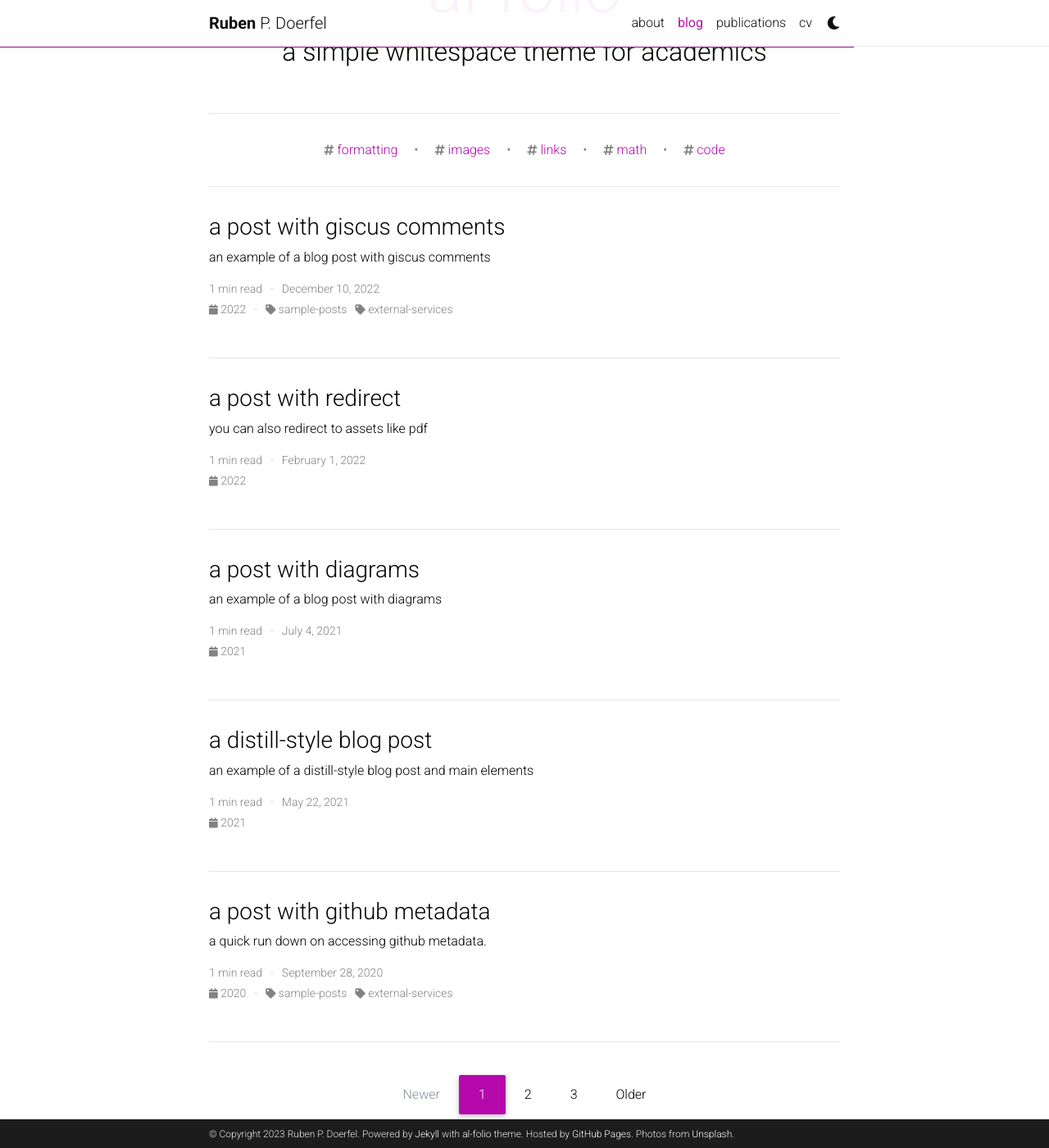
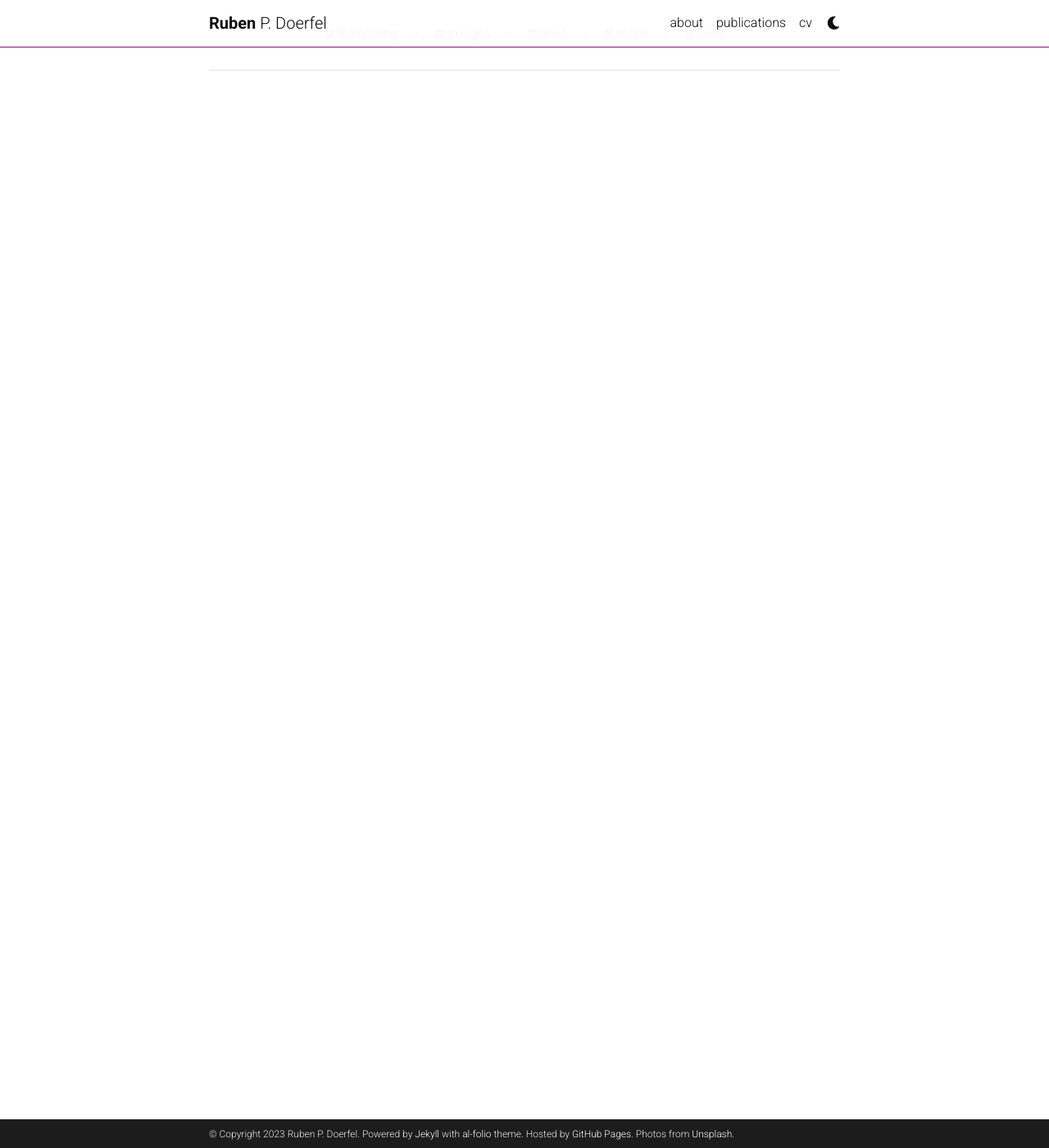
Before and after one commit to RDoerfel/rdoerfel.github.io, a Jekyll site: the page built from blog/index.html, in a window 1280 px wide and 1400 px high, scrolled down 197 px. Shown: the whole window at 82% size. Built offline with Jekyll 4.4.1, drawn with Linux system fonts in a browser that asks for light colours; the list of posts is cut into pages by our own code; comment, search, counter and statistics services are not loaded; a style sheet for code colours, icons or effects is not loaded; some of the changed lines change nothing that is shown.

Commit message:
remove blog

```diff
--- a/_config.yml
+++ b/_config.yml
@@ -90,45 +90,45 @@ bing_site_verification:  # out your bing-site-verification ID (Bing Webmaster)
 # Blog
 # -----------------------------------------------------------------------------
 
-blog_name: al-folio # blog_name will be displayed in your blog page
-blog_nav_title: blog # your blog must have a title for it to be displayed in the nav bar
-blog_description: a simple whitespace theme for academics
-permalink: /blog/:year/:title/
+# blog_name: al-folio # blog_name will be displayed in your blog page
+# blog_nav_title: blog # your blog must have a title for it to be displayed in the nav bar
+# blog_description: a simple whitespace theme for academics
+# permalink: /blog/:year/:title/
 
-# Pagination
-pagination:
-  enabled: true
+# # Pagination
+# pagination:
+#   enabled: true
 
-related_blog_posts:
-  enabled: true
-  max_related: 5
+# related_blog_posts:
+#   enabled: true
+#   max_related: 5
 
-# Giscus comments (RECOMMENDED)
-# Follow instructions on https://giscus.app/ to setup for your repo to fill out
-# the information below.
-giscus:
-  repo: alshedivat/al-folio      # <your-github-user-name>/<your-github-repo-name>
-  repo_id: MDEwOlJlcG9zaXRvcnk2MDAyNDM2NQ==
-  category: Comments             # name of the category under which discussions will be created
-  category_id: DIC_kwDOA5PmLc4CTBt6
-  mapping: title                 # identify discussions by post title
-  strict: 1                      # use strict identification mode
-  reactions_enabled: 1           # enable (1) or disable (0) emoji reactions
-  input_position: bottom         # whether to display input form below (bottom) or above (top) the comments
-  theme: preferred_color_scheme  # name of the color scheme (preferred works well with al-folio light/dark mode)
-  emit_metadata: 0
-  lang: en
+# # Giscus comments (RECOMMENDED)
+# # Follow instructions on https://giscus.app/ to setup for your repo to fill out
+# # the information below.
+# giscus:
+#   repo: alshedivat/al-folio      # <your-github-user-name>/<your-github-repo-name>
+#   repo_id: MDEwOlJlcG9zaXRvcnk2MDAyNDM2NQ==
+#   category: Comments             # name of the category under which discussions will be created
+#   category_id: DIC_kwDOA5PmLc4CTBt6
+#   mapping: title                 # identify discussions by post title
+#   strict: 1                      # use strict identification mode
+#   reactions_enabled: 1           # enable (1) or disable (0) emoji reactions
+#   input_position: bottom         # whether to display input form below (bottom) or above (top) the comments
+#   theme: preferred_color_scheme  # name of the color scheme (preferred works well with al-folio light/dark mode)
+#   emit_metadata: 0
+#   lang: en
 
-# Disqus comments (DEPRECATED)
-disqus_shortname: al-folio # put your disqus shortname
-# https://help.disqus.com/en/articles/1717111-what-s-a-shortname
+# # Disqus comments (DEPRECATED)
+# disqus_shortname: al-folio # put your disqus shortname
+# # https://help.disqus.com/en/articles/1717111-what-s-a-shortname
 
-# External sources.
-# If you have blog posts published on medium.com or other external sources,
-# you can display them in your blog by adding a link to the RSS feed.
-external_sources:
-  - name: medium.com
-    rss_url: https://medium.com/@al-folio/feed
+# # External sources.
+# # If you have blog posts published on medium.com or other external sources,
+# # you can display them in your blog by adding a link to the RSS feed.
+# external_sources:
+#   - name: medium.com
+#     rss_url: https://medium.com/@al-folio/feed
 
 # -----------------------------------------------------------------------------
 # Collections
```
